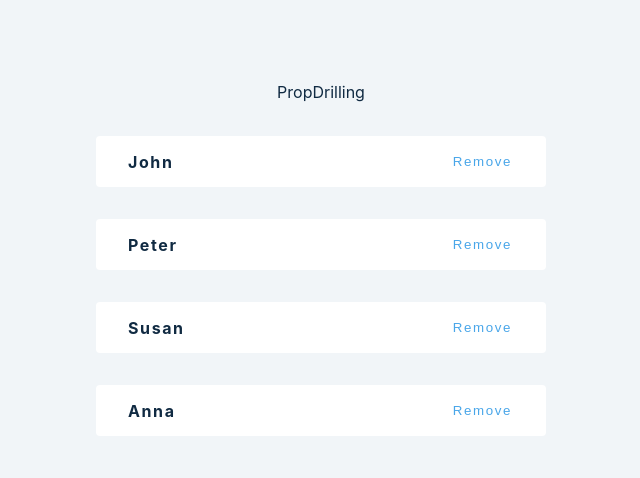
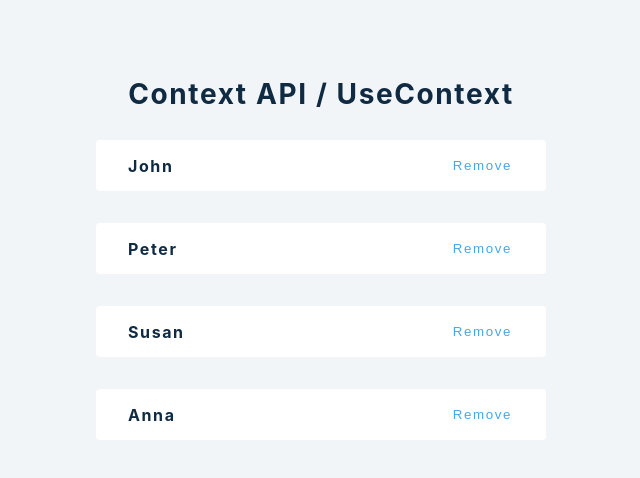
Before and after one commit to chingsley/courses-john_smilga, a React (Create React App) app in the folder react-advanced-v18/: page / in a window 1280 px wide. Shown: the top 478 px of the page, without its empty margins (319-959 px from the left). Built offline with nearby package versions, Linux system fonts and the light colour scheme.

Commit message:
Using useContext

```diff
--- a/react-advanced-v18/src/App.tsx
+++ b/react-advanced-v18/src/App.tsx
@@ -1,9 +1,9 @@
-import { PropsDrilling } from './tutorial';
+import { ContextApi } from './tutorial';
 
 function App() {
   return (
     <div className="container">
-      <PropsDrilling />
+      <ContextApi />
     </div>
   );
 }
--- a/react-advanced-v18/src/tutorial/8-useContext/1-context-api.tsx
+++ b/react-advanced-v18/src/tutorial/8-useContext/1-context-api.tsx
@@ -1,9 +1,56 @@
-import React from 'react'
+import React, { useState } from 'react';
+import { useContext } from 'react';
+import { data, Person } from '../../data';
+
+interface AppContextInterface {
+  removePerson: (id: number) => void;
+  people: Person[];
+}
+
+// Notice the context is created OUTSIDE the component
+const PersonContext = React.createContext<AppContextInterface | null>(null);
 
 function UseContextApi() {
+  const [people, setPeople] = useState<Person[]>(data);
+
+  const removePerson = (id: number) => {
+    setPeople((prevPeople) => {
+      return prevPeople.filter(person => person.id !== id);
+    });
+  };
+
   return (
-    <div>UseContextApi</div>
-  )
+    <PersonContext.Provider value={{ removePerson, people }} >
+      <h3>Context API / useContext</h3>
+      <List />
+    </PersonContext.Provider>
+  );
 }
 
-export default UseContextApi
+const List = () => {
+  const mainData = useContext(PersonContext);
+  return (
+    <>
+      {mainData!.people.map((person) => {
+        return <SinglePerson key={person.id} {...person} />;
+      })}
+    </>
+  );
+};
+
+interface SinglePersonProps {
+  id: Person["id"];
+  name: Person["name"];
+}
+const SinglePerson: React.FC<SinglePersonProps> = ({ id, name }) => {
+  const { removePerson } = useContext(PersonContext)!;
+
+  return (
+    <div className="item">
+      <h4>{name}</h4>
+      <button onClick={() => removePerson(id)}>Remove</button>
+    </div>
+  );
+};
+
+export default UseContextApi;
```
